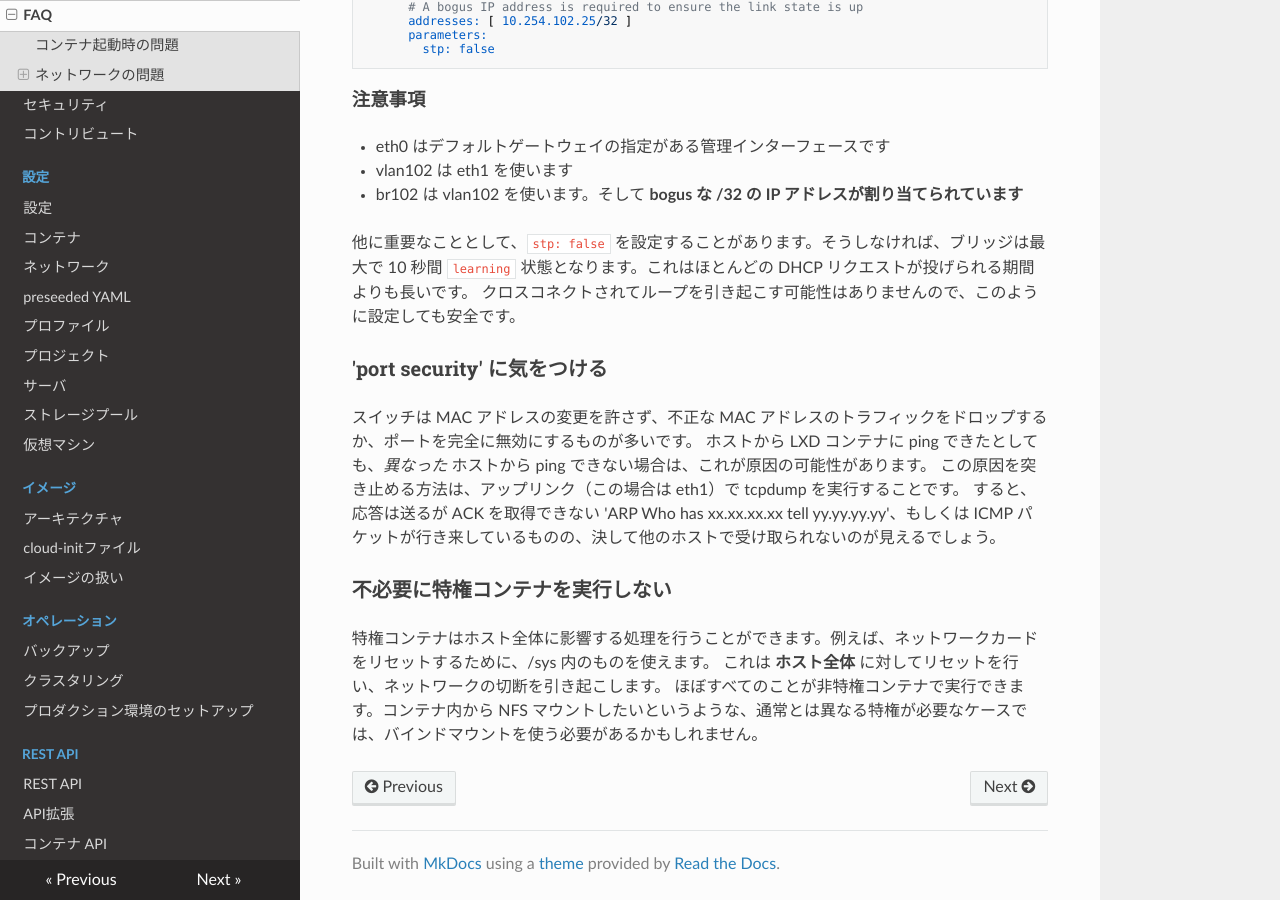
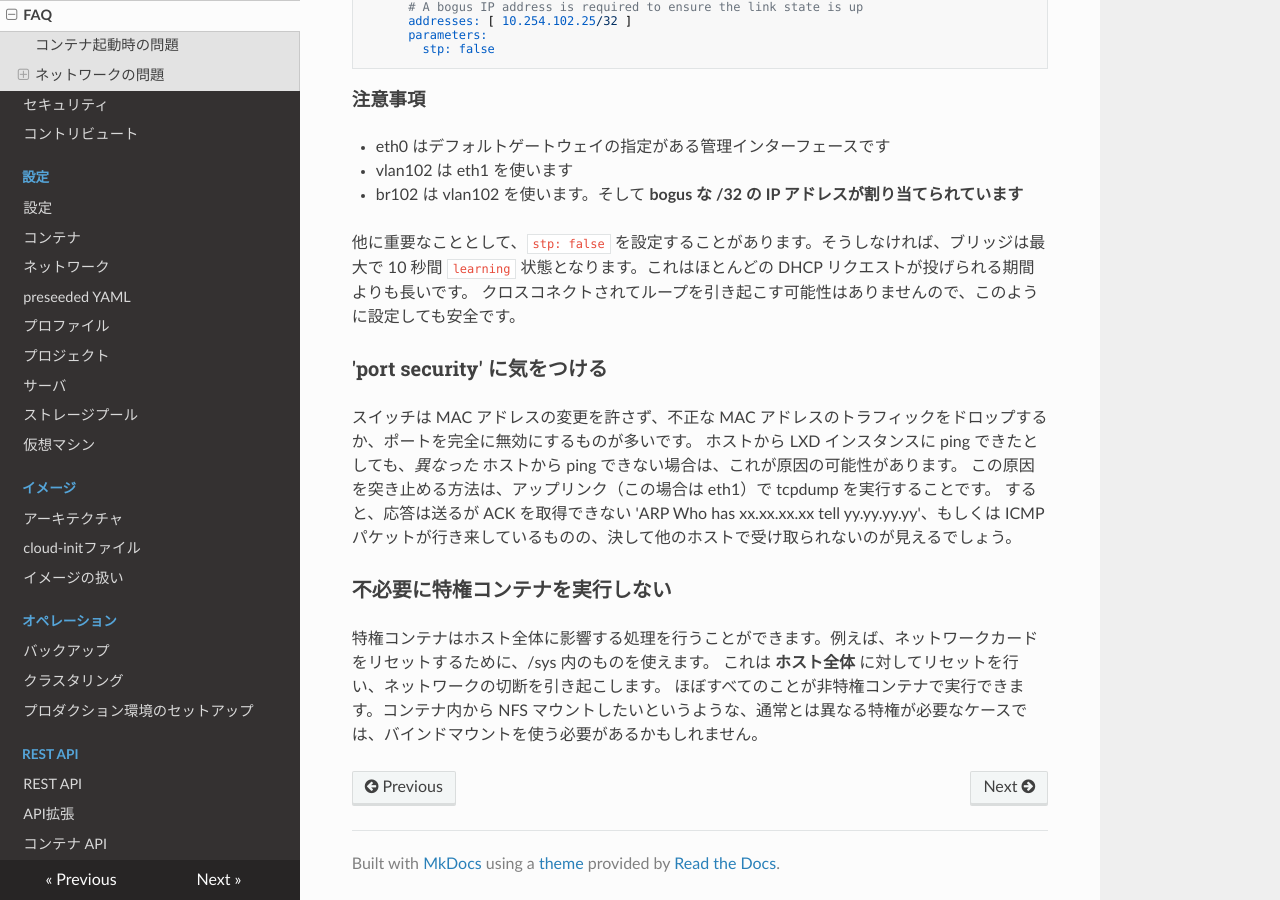
Before and after one commit to lxc-jp/lxd-ja, an MkDocs documentation site: the page built from doc/faq.md, in a window 1280 px wide and 900 px high, scrolled down 2206 px. Built offline with MkDocs 1.6.1, drawn with Linux system fonts in a browser that asks for light colours; nearby versions of some CDN libraries; old or Windows-style settings are respelled for this version of MkDocs.

Commit message:
Update faq to upstream at 2020-01-31
Signed-off-by: Hiroaki Nakamura <hnakamur@gmail.com>

```diff
--- a/doc/faq.md
+++ b/doc/faq.md
@@ -174,12 +174,12 @@ safe to do.
 ### 'port security' に気をつける <!-- Beware of 'port security' -->
 
 スイッチは MAC アドレスの変更を許さず、不正な MAC アドレスのトラフィックをドロップするか、ポートを完全に無効にするものが多いです。
-ホストから LXD コンテナに ping できたとしても、_異なった_ ホストから ping できない場合は、これが原因の可能性があります。
+ホストから LXD インスタンスに ping できたとしても、_異なった_ ホストから ping できない場合は、これが原因の可能性があります。
 この原因を突き止める方法は、アップリンク（この場合は eth1）で tcpdump を実行することです。
 すると、応答は送るが ACK を取得できない 'ARP Who has xx.xx.xx.xx tell yy.yy.yy.yy'、もしくは ICMP パケットが行き来しているものの、決して他のホストで受け取られないのが見えるでしょう。
 <!--
 Many switches do *not* allow MAC address changes, and will either drop traffic
-with an incorrect MAC, or, disable the port totally. If you can ping a LXD container
+with an incorrect MAC, or, disable the port totally. If you can ping a LXD instance
 from the host, but are not able to ping it from a _different_ host, this could be
 the cause.  The way to diagnose this is to run a tcpdump on the uplink (in this case,
 eth1), and you will see either 'ARP Who has xx.xx.xx.xx tell yy.yy.yy.yy', with you
```
